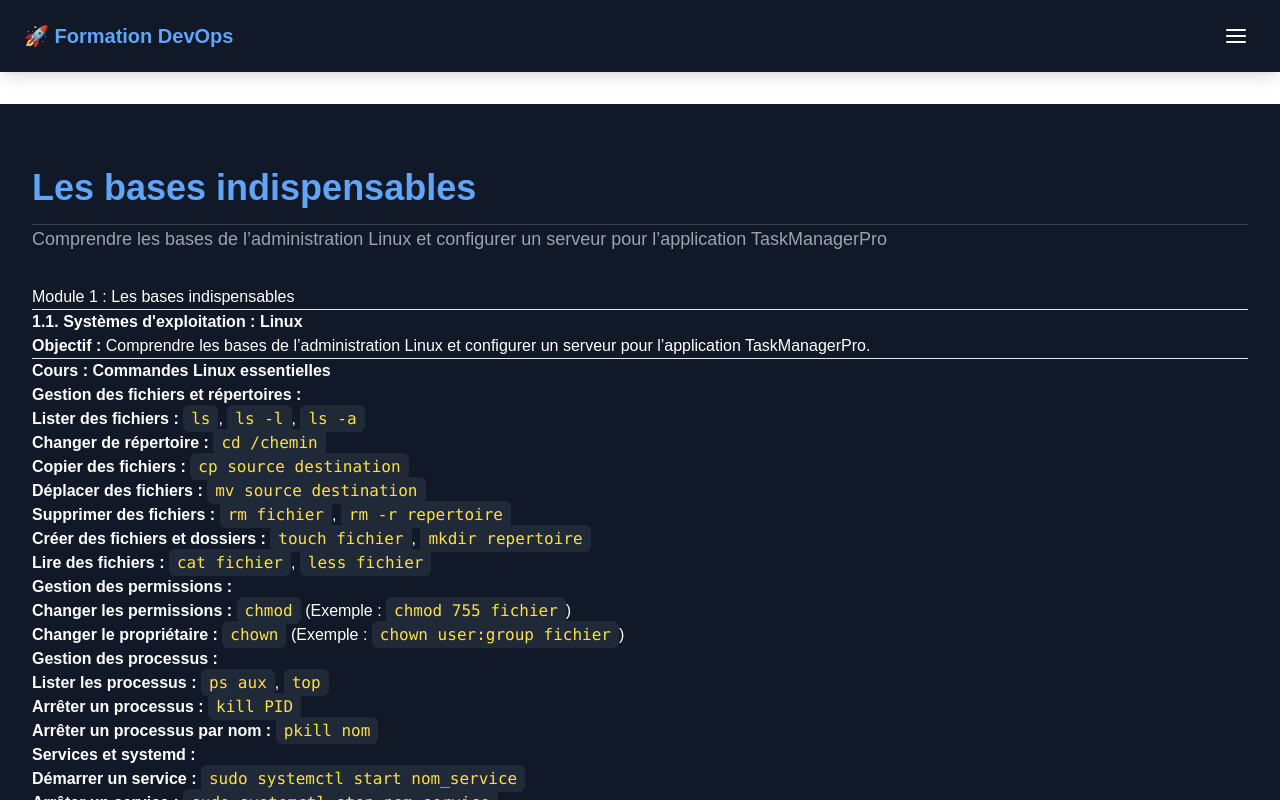
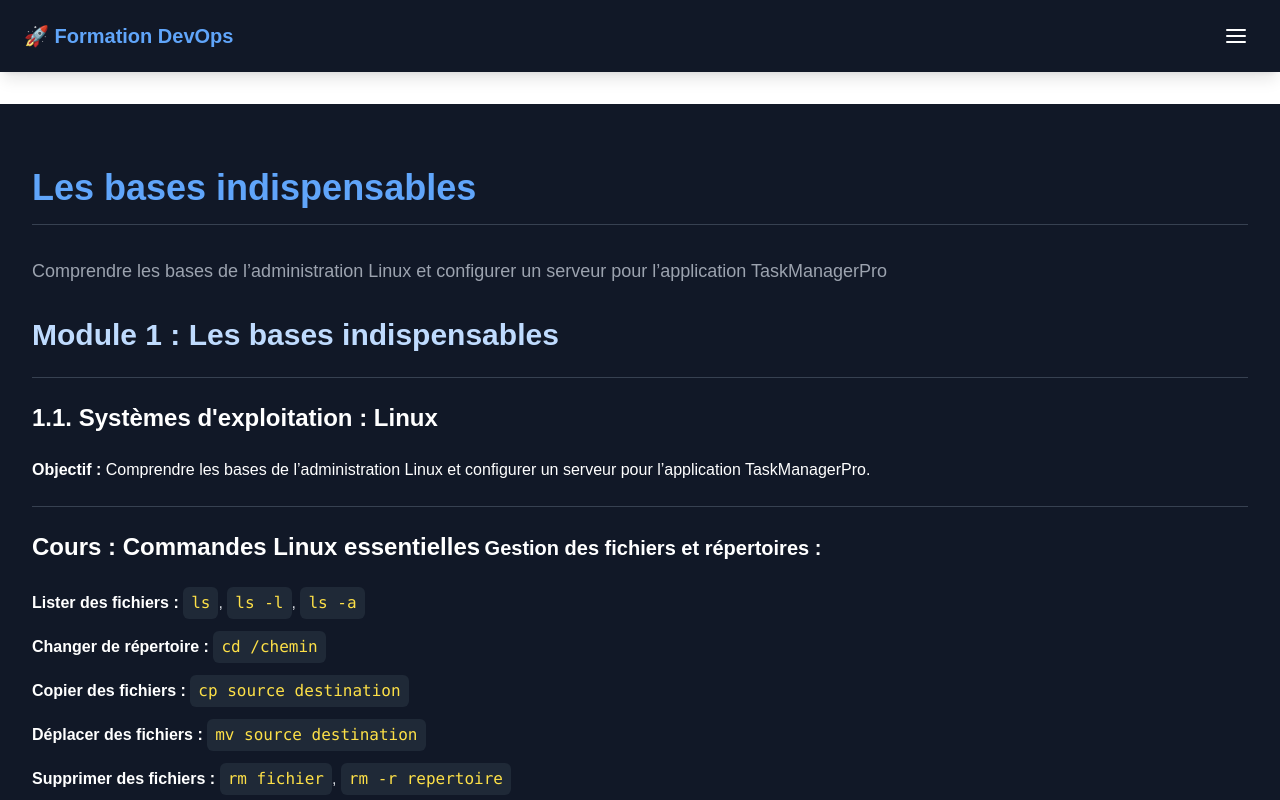
Before and after one commit to AnodeGrindYo/DevOps, a Next.js app: page /courses/cours_devops/01_Bases_Linux in a window 1280 px wide. Shown: the top 800 px of the page. Built offline with nearby package versions, Linux system fonts and the light colour scheme.

Commit message:
amélioration de la présentation des cours

```diff
--- a/pages/courses/[category]/[slug].js
+++ b/pages/courses/[category]/[slug].js
@@ -9,7 +9,6 @@ import Navbar from "@/components/Navbar";
 import Quiz from "@/components/Quiz";
 import TerminalTrainer from "@/components/TerminalTrainer";
 import { useState } from "react";
-
 
 export async function getStaticPaths() {
   const categories = ["cours_devops", "outils", "tp"];
@@ -90,34 +89,77 @@ export default function CoursePage({ data, content, courses, quiz, hasTerminalMi
     <div>
       <Navbar courses={courses} />
       <div className="bg-gray-900 text-white min-h-screen p-8">
-        <h1 className="text-4xl font-bold border-b border-gray-700 pb-4 mt-8 text-blue-400">
+        <h1 className="text-4xl font-bold border-b border-gray-700 pb-4 mt-8 mb-8 text-blue-400">
           {data.title}
         </h1>
         <p className="text-gray-400 mb-6 text-lg">{data.description}</p>
 
-        <div className="prose prose-invert max-w-full mt-8">
+        {/* Personnalisation du rendu Markdown */}
+        <div className="prose prose-invert max-w-full mt-8 space-y-6">
           <ReactMarkdown
             remarkPlugins={[remarkGfm]}
             components={{
+              h1: ({ node, ...props }) => (
+                <h1 className="text-5xl font-bold mt-12 mb-6 text-blue-400 underline uppercase" {...props} />
+              ),
+              h2: ({ node, ...props }) => (
+                <h2 className="text-4xl font-semibold mt-10 mb-5 text-blue-300 underline uppercase" {...props} />
+              ),
+              h3: ({ node, ...props }) => (
+                <h3 className="text-3xl font-semibold mt-8 mb-4 text-blue-200" {...props} />
+              ),
+              h4: ({ node, ...props }) => (
+                <h4 className="text-2xl font-semibold mt-6 mb-3 text-white inline-block" {...props} />
+              ),
+              h5: ({ node, ...props }) => (
+                <h5 className="text-xl font-semibold mt-4 mb-2 text-gray-300 inline-block" {...props} />
+              ),
+              h6: ({ node, ...props }) => (
+                <h6 className="text-lg font-semibold mt-3 mb-2 text-gray-400 inline-block" {...props} />
+              ),
+              strong: ({ node, ...props }) => (
+                <strong className="font-bold text-white" {...props} />
+              ),
+              hr: ({ node, ...props }) => (
+                <hr className="border-t border-gray-700 my-8" {...props} />
+              ),
+              ul: ({ node, ...props }) => (
+                <ul className="list-disc list-inside space-y-2 text-gray-300" {...props} />
+              ),
+              ol: ({ node, ...props }) => (
+                <ol className="list-decimal list-inside space-y-2 text-gray-300" {...props} />
+              ),
+              li: ({ node, ...props }) => (
+                <li className="mb-2 flex items-start gap-2">
+                  <span className="shrink-0">{props.children}</span>
+                </li>
+              ),
               code({ node, inline, className, children, ...props }) {
                 const match = /language-(\w+)/.exec(className || "");
                 return !inline && match ? (
+                  <div className="mt-1 mb-4 w-full">
                     <SyntaxHighlighter
                       style={dracula}
                       language={match[1]}
                       PreTag="div"
-                    className="rounded-lg shadow-lg border border-gray-700"
+                      className="rounded-lg shadow-lg border border-gray-700 p-4 w-full"
                       {...props}
                     >
                       {String(children).replace(/\n$/, "")}
                     </SyntaxHighlighter>
+                  </div>
                 ) : (
-                  <code className="bg-gray-800 text-yellow-300 px-2 py-1 rounded-md" {...props}>
+                  <code
+                    className="bg-gray-800 text-yellow-300 px-2 py-1 rounded-md font-mono mt-0 mb-1 inline-block"
+                    {...props}
+                  >
                     {children}
                   </code>
                 );
               },
             }}
+
+
           >
             {content}
           </ReactMarkdown>
@@ -151,8 +193,6 @@ export default function CoursePage({ data, content, courses, quiz, hasTerminalMi
         {showTerminal && hasTerminalMission && (
           <TerminalTrainer missionSlug={data.slug} />
         )}
-
-
       </div>
     </div>
   );
```
Lines whose indentation alone changed are shown as unchanged.
